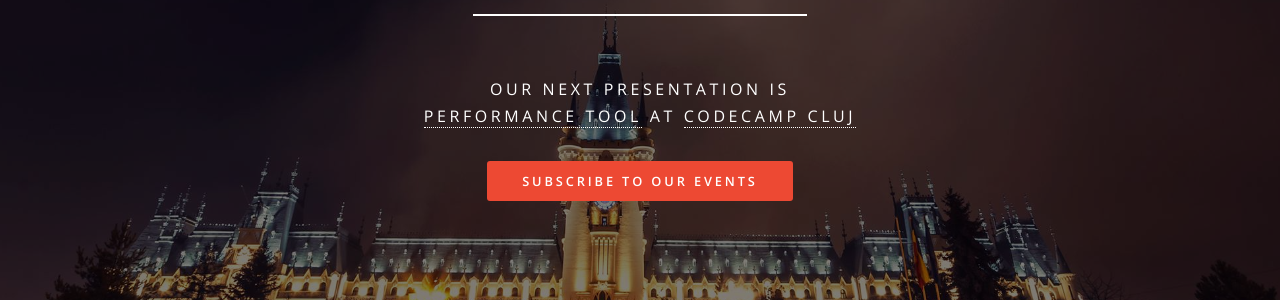
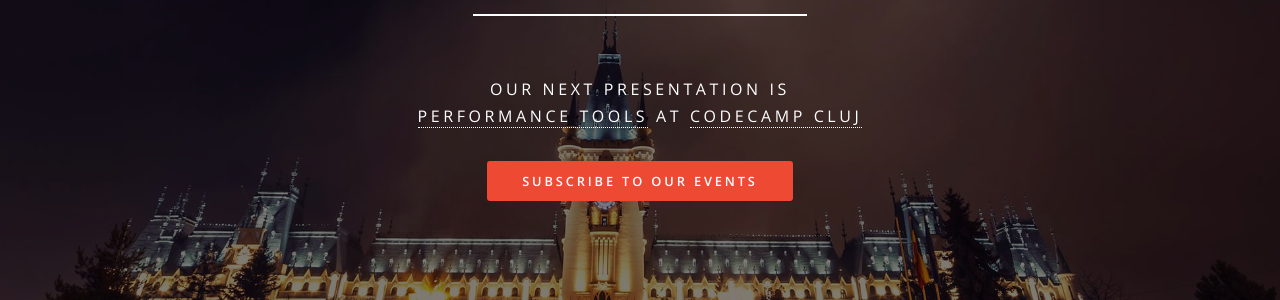
Before and after one commit to AndroidIasi/androidiasi.github.io, a Jekyll site: the page built from index.html, in a window 1280 px wide and 900 px high. Shown: the part 356-656 px from the top of the window. Built offline with Jekyll 4.4.1, drawn with Linux system fonts in a browser that asks for light colours.

Commit message:
Fixed typo in description

```diff
--- a/_config.yml
+++ b/_config.yml
@@ -5,7 +5,7 @@
 title: Android Iași
 description: |
   Our next presentation is
-  [Performance Tool](/events/performance-tools-cluj.html) at [CodeCamp Cluj](http://cluj.codecamp.ro)
+  [Performance Tools](/events/performance-tools-cluj.html) at [CodeCamp Cluj](http://cluj.codecamp.ro)
 #  We are Android Developers.
 #  Join our [discussion group](http://bit.ly/android-iasi).
 owner: Android Iași # or company name
```
